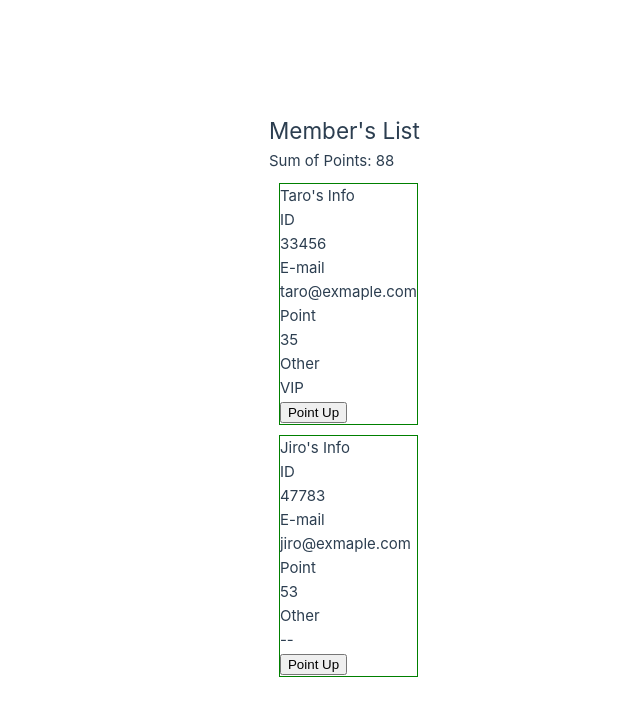
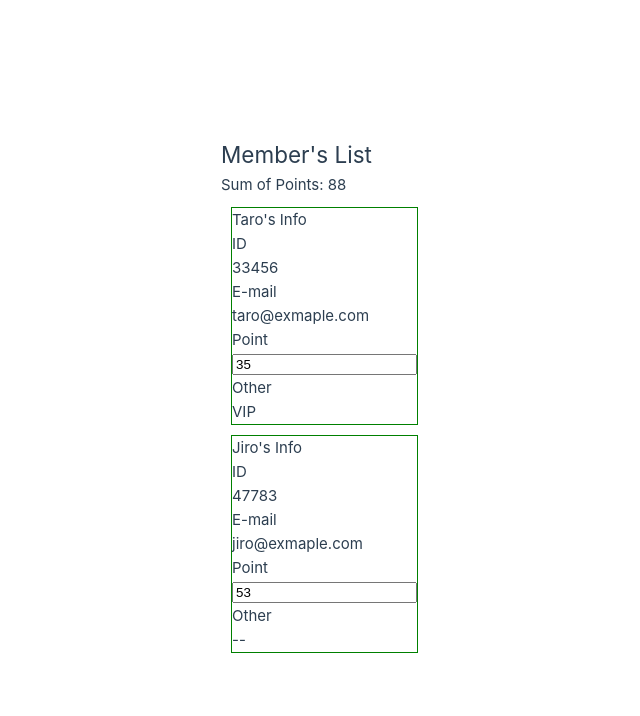
Before and after one commit to koyamal/pra_vue3, a Vue app in the folder Vue3FrontDevTextBook/chap08/linkComponents/: page / in a window 1280 px wide. Shown: the top 716 px of the page, without its empty margins (212-852 px from the left). Built offline with nearby package versions, Linux system fonts and the light colour scheme.

Commit message:
Use v-model

```diff
--- a/Vue3FrontDevTextBook/chap08/linkComponents/src/App.vue
+++ b/Vue3FrontDevTextBook/chap08/linkComponents/src/App.vue
@@ -14,12 +14,6 @@ const totalPoints = computed(
     return total;
   }
 );
-const onIncrementPoint = (id: number): void => {
-  const member = memberList.value.get(id);
-  if(member != undefined){
-    member.points++;
-  }
-}
 interface Member{
   id: number;
   name: string;
@@ -39,9 +33,8 @@ interface Member{
       v-bind:id="id"
       v-bind:name="member.name"
       v-bind:email="member.email"
-      v-bind:points="member.points"
+      v-model:points="member.points"
       v-bind:note="member.note"
-      v-on:incrementPoint="onIncrementPoint"
     />
   </section>
 </template>
--- a/Vue3FrontDevTextBook/chap08/linkComponents/src/components/OneMember.vue
+++ b/Vue3FrontDevTextBook/chap08/linkComponents/src/components/OneMember.vue
@@ -10,7 +10,7 @@ interface Props{
 }
 
 interface Emits {
-  (event: "incrementPoint", id: number): void;
+  (event: "update:points", points: number): void;
 }
 
 
@@ -20,9 +20,10 @@ const props = withDefaults(
 );
 const emit = defineEmits<Emits>();
 
-
-const pointUp = (): void => {
-  emit("incrementPoint", props.id);
+const onInput = (event: Event): void => {
+  const element = event.target as HTMLInputElement;
+  const inputPoints = Number(element.value);
+  emit("update:points", inputPoints);
 }
 </script>
 
@@ -35,11 +36,12 @@ const pointUp = (): void => {
       <dt>E-mail</dt>
       <dd>{{ email }}</dd>
       <dt>Point</dt>
-      <dd>{{ points }}</dd>
+      <dd>
+        <input type="number" v-bind:value="points" v-on:input="onInput">
+      </dd>
       <dt>Other</dt>
       <dd>{{ note }}</dd>
     </dl>
-    <button v-on:click="pointUp">Point Up</button>
   </section>
 </template>
 
```
